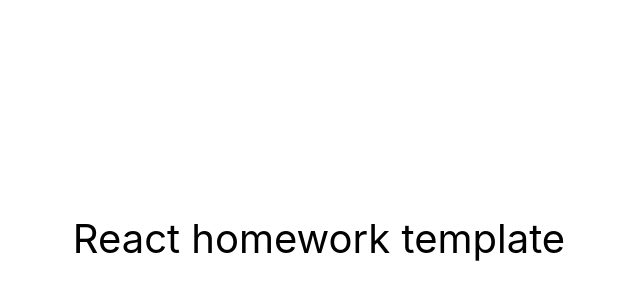
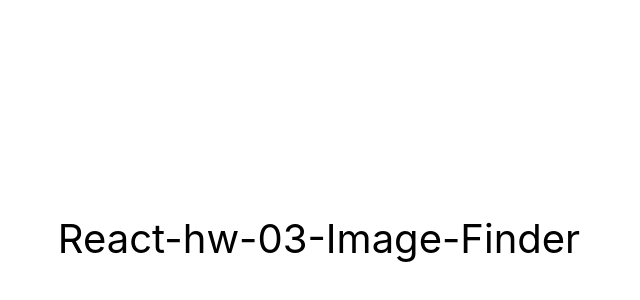
Before and after one commit to EAntoshchuk/goit-react-hw-03-image-finder, a React (Create React App) app: page / in a window 1280 px wide. Shown: the part 162-462 px from the top of the page, without its empty margins (321-961 px from the left). Built offline with nearby package versions, Linux system fonts and the light colour scheme.

Commit message:
hw3-imagefinder

```diff
--- a/package.json
+++ b/package.json
@@ -1,8 +1,8 @@
 {
-  "name": "react-homework-template",
+  "name": "goit-react-hw-03-image-finder",
   "version": "0.1.0",
   "private": true,
-  "homepage": "https://goitacademy.github.io/react-homework-template/",
+  "homepage": "https://EAntoshchuk.github.io/goit-react-hw-03-image-finder/",
   "dependencies": {
     "@testing-library/jest-dom": "^5.16.3",
     "@testing-library/react": "^12.1.4",
--- a/public/index.html
+++ b/public/index.html
@@ -24,7 +24,7 @@
       work correctly both with client-side routing and a non-root public URL.
       Learn how to configure a non-root public URL by running `npm run build`.
     -->
-    <title>React App</title>
+    <title>React-hw-03-Image-Finder</title>
 
     <!-- Start Single Page Apps for GitHub Pages -->
     <script type="text/javascript">
--- a/src/components/App.jsx
+++ b/src/components/App.jsx
@@ -7,10 +7,10 @@ export const App = () => {
         justifyContent: 'center',
         alignItems: 'center',
         fontSize: 40,
-        color: '#010101'
+        color: '#010101',
       }}
     >
-      React homework template
+      React-hw-03-Image-Finder
     </div>
   );
 };
```
